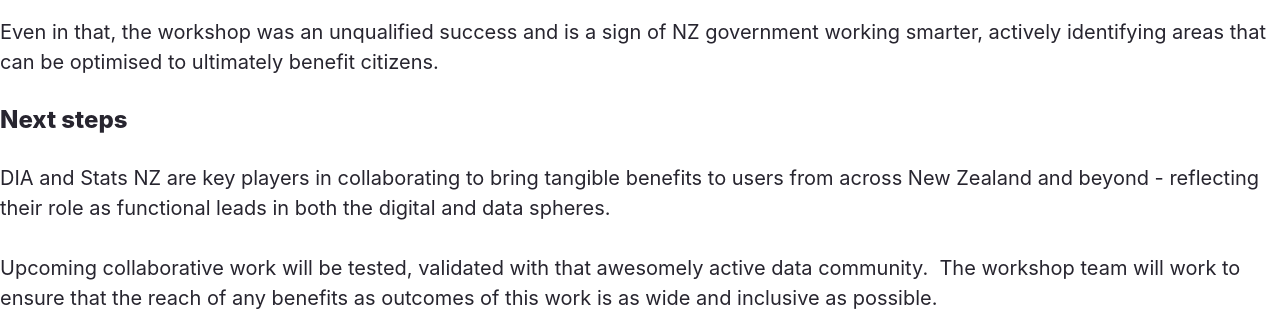
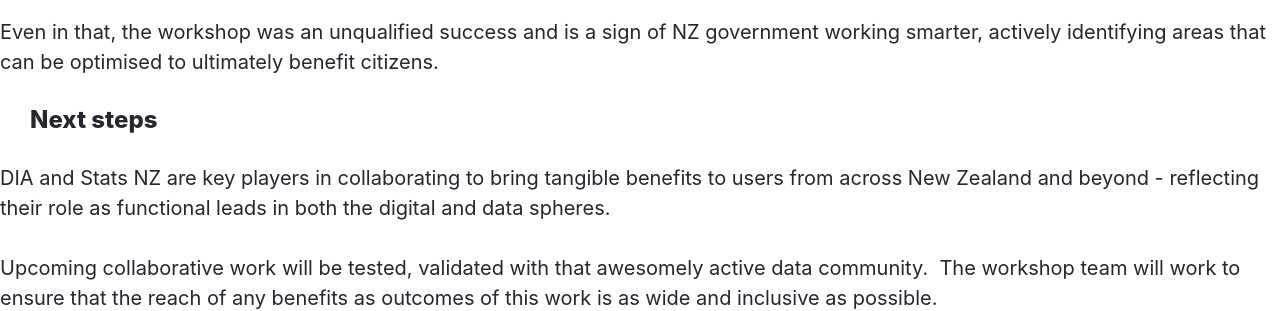
Before and after one commit to mkirkpat/mkirkpat.github.io, a Jekyll site: the page built from blog/index.html, in a window 1280 px wide. Shown: the part 4642-4953 px from the top of the page. Built offline with Jekyll 4.4.1, drawn with Linux system fonts in a browser that asks for light colours; nearby versions of some CDN libraries; the list of posts is cut into pages by our own code.

Commit message:
Update main.css

```diff
--- a/css/main.css
+++ b/css/main.css
@@ -544,6 +544,10 @@
     font-weight: 300;
     font-style: normal;
 }
+h3{
+position: relative;
+left:30px;
+}
 .post-nav{
   display: flex;
   justify-content: space-between;
```
